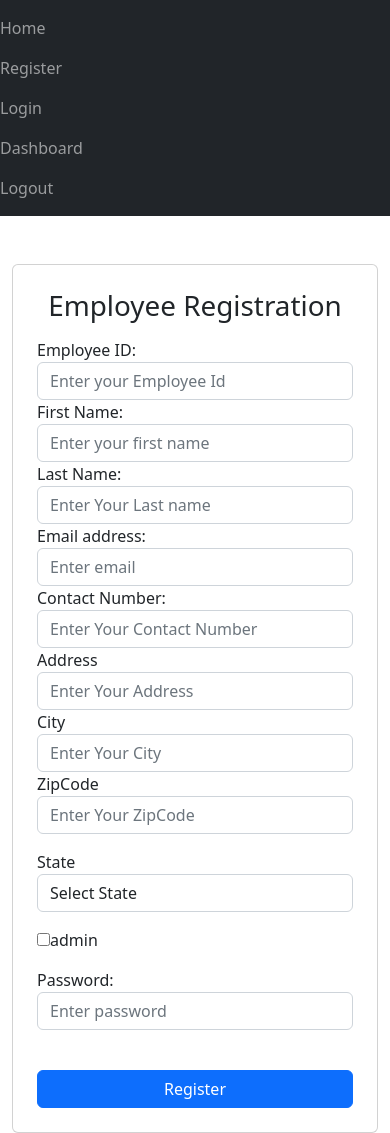
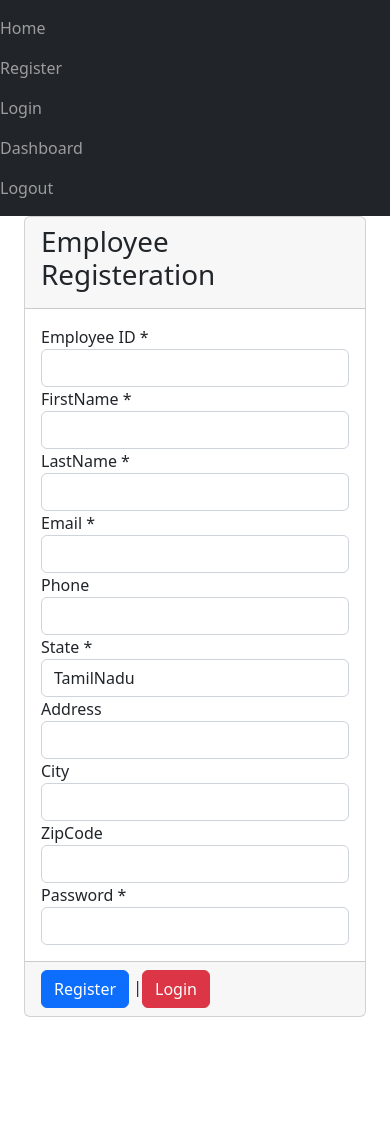
Before and after one commit to Theja1910/emp-prj, a React (Create React App) app: page /register in a window 390 px wide. After the commit the page ends 1017 px from the top, so only its background shows below. Built offline with nearby package versions, Linux system fonts and the light colour scheme.

Commit message:
Update Register.js
Latest Commit

```diff
--- a/src/Components/Register.js
+++ b/src/Components/Register.js
@@ -1,220 +1,207 @@
-import { useState } from "react"
-import {  useNavigate } from 'react-router-dom';
+
+import { useState } from "react";
+import { Link, useNavigate } from "react-router-dom";
+import { toast } from "react-toastify";
 import { fetchData } from "../Auth/Helper";
-//import AuthUser from './AuthUser';
 
-export default function Register() {
+const Register = () => {
+
+    //const [id, idchange] = useState("");
+    const [empid, empidchange] = useState("");
+    const [fname, fnamechange] = useState("");
+    const [lname, lnamechange] = useState("");
+    const [password, passwordchange] = useState("");
+    const [email, emailchange] = useState("");
+    const [phone, phonechange] = useState("");
+    const [address, addresschange] = useState("");
+    const [state, statechange] = useState("");
+    const [city, citychange] = useState("");
+    const [zipcode, zipcodechange] = useState("");
+    // const [gender, genderchange] = useState("female");
+
     const navigate = useNavigate();
-    // const {http,setToken} = AuthUser();
-    const [empid, setEmpId] = useState();
-    const [fname, setFName] = useState();
-    const [lname, setLname] = useState("");
-    const [email, setEmail] = useState("");
-    const [phone, setPhone] = useState("");
-    const [address, setAddress] = useState("");
-    const [city, setCity] = useState("");
-    const [zipcode,setZipcode] = useState("");
-    const [password, setPassword] = useState("");
-    const [stateNames,setStateNames]= useState(["TamilNadu","Karnataka","Kerala"]);
-    const [statevalue,setStateValue]= useState("");
-    const [errors,setErrors] = useState({error:false,msg:""});
 
-    const data = { empid,fname, lname,email,phone, address,password }
-    const emailvalidation = /^[a-zA-Z0-9.!#$%&’*+/=?^_`{|}~-]+@[a-zA-Z0-9-]+(?:\.[a-zA-Z0-9-]+)*$/;
-
-    const submitForm = () => {
-     if(empid===""){
-            setErrors({error:true, msg:"Please Fill Your Employee Id"})
+    const IsValidate = () => {
+        let isproceed = true;
+        let errormessage = 'Please enter the value in ';
+        // if (empid === null || empid === '') {
+        //     isproceed = false;
+        //     errormessage += ' Username';
+        // }
+        if (empid === null || empid === '')
+        {
+            isproceed = false;
+            errormessage += ' Employee Id';
         }
-        else if(fname===""){
-            setErrors({error:true, msg:"Please Fill Your First Name"})
+        if (fname === null || fname === '') {
+            isproceed = false;
+            errormessage += ' Firstname';
         }
-        else if(lname===""){
-            setErrors({error:true, msg:"Please Fill Your Last Name"})
+        if (lname === null || lname === '') {
+            isproceed = false;
+            errormessage += ' Lastname';
         }
-        else if(email===""){
-            setErrors({error:true, msg:"Please Fill Your Correct Email"})
+        if (password === null || password === '') {
+            isproceed = false;
+            errormessage += ' Password';
         }
-        else if(!emailvalidation.test(email)){
-            setErrors({error:true, msg:"Please Fill Valid Email"})
-        }
-        else if(phone===""){
-            setErrors({error:true, msg:"Please Fill Your Contact Number"})
-        }
-        else if(address===""){
-            setErrors({error:true, msg:"Please Fill Your Address"})
-        }
-        else if(city===""){
-            setErrors({error:true, msg:"Please Fill Your City"})
-        }
-        else if(zipcode===""){
-            setErrors({error:true, msg:"Please Fill Your ZipCode"})
-        }
-        else if(password===""){
-            setErrors({error:true, msg:"Please Fill Your Password"})
-        }
-        else{
-        console.log(data, "formdata")
-        fetchData("url", "token", data)
-
-        setEmpId("")
-        setFName("")
-        setLname("")
-        setEmail("")
-        setPhone("")
-        setAddress("")
-        setCity("")
-        navigate("/login")
+        if (email === null || email === '') {
+            isproceed = false;
+            errormessage += ' Email';
         }
 
+        if(!isproceed){
+            toast.warning(errormessage)
+        }else{
+            if(/^[a-zA-Z0-9]+@[a-zA-Z0-9]+\.[A-Za-z]+$/.test(email)){
 
-
-
+            }else{
+                isproceed = false;
+                toast.warning('Please enter the valid email')
+            }
+        }
+        return isproceed;
     }
 
 
-    const handlestate = (e)=>
-    {
-        const stateid = e.target.value;
-        setStateValue(stateid);
-        console.log(stateid);
+    const handlesubmit = (e) => {
+            e.preventDefault();
+            let regobj = {
+                empid,
+                fname,
+                lname,
+                email,
+                phone,
+                address:
+                {
+                city, state,zipcode},
+                password};
+            //if (IsValidate()) {
+            //console.log(regobj);
+            fetchData("http://localhost:8080/emp/registration")
+            .then((res) => {
+                toast.success('Registered successfully.')
+                navigate('/login');
+             })
+            //  .catch((err) => {
+            //     toast.error('Failed :' + err.message);
+            // });
+        //}
     }
-
     return (
-        <div className="row justify-content-left pt-5">
-            <div className="col-sm-6">
-                <div className="card p-4">
-                    <h1 className="text-center mb-3">Employee Registration </h1>
-                    <div className="form-group">
-                        <label>Employee ID:</label>
-                        <input type="empid"
-                        className="form-control"
-                        value={empid}
-                        placeholder="Enter your Employee Id"
-                        onChange={e => setEmpId(e.target.value)}
-                        id="empid"
-                        required />
-                    </div>
-                    <div className="form-group">
-                        <label>First Name:</label>
-                        <input type="test"
-                        className="form-control"
-                        value={fname}
-                        placeholder="Enter your first name"
-                        onChange={e => setFName(e.target.value)}
-                        id="fname"
-                        required />
-                    </div>
-                    <div className="form-group">
-                        <label>Last Name:</label>
-                        <input type="test"
-                        className="form-control"
-                        value={lname}
-                        placeholder="Enter Your Last name"
-                        onChange={e => setLname(e.target.value)}
-                        id="lname"
-                        required />
-                    </div>
-                    <div className="form-group">
-                        <label>Email address:</label>
-                        <input type="email"
-                        className="form-control"
-                        value={email}
-                        placeholder="Enter email"
-                        onChange={e => setEmail(e.target.value)}
-                        id="email" required />
-                    </div>
-
-                    <div className="form-group">
-                        <label>Contact Number:</label>
-                        <input type="number" min = "1" max="10"
-                        className="form-control"
-                        value={phone}
-                        placeholder="Enter Your Contact Number"
-                        onChange={e => setPhone(e.target.value)}
-                        id="phonenum"
-                        required />
-                    </div>
-
-                    <div className="form-group">
-                        <label>Address</label>
-                        <input type="test"
-                        className="form-control"
-                        value={address}
-                        placeholder="Enter Your Address"
-                        onChange={e => setAddress(e.target.value)}
-                        id="address"
-                        required />
-                    </div>
-
-                    <div className="form-group">
-                        <label>City</label>
-                        <input type="city"
-                        className="form-control"
-                        value={city}
-                        placeholder="Enter Your City"
-                        onChange={e => setCity(e.target.value)}
-                        id="city"
-                        required />
-                    </div>
-
-                    <div className="form-group">
-                        <label>ZipCode</label>
-                        <input type="zipcode"
-                        className="form-control"
-                        value={zipcode}
-                        placeholder="Enter Your ZipCode"
-                        onChange={e => setZipcode(e.target.value)}
-                        id="zipcode"
-                        required />
-                    </div>
-
-                    <div className="form-group mt-3">
-                        <label>State</label>
-                        <select name="states"
-                        className="form-control"
-                        onChange={e => handlestate(e) }
-                        >
-                            <option value="">Select State</option>
-                            {
-                                stateNames.map((name,index)=>
-                                (
-                                    <option value={name} key={index}>{name}</option>
-                                ))
-                            }
-                        </select>
-
-                    </div>
-                    <div className="form-group mt-3">
-                    <input type="checkbox"
-                    id="admin"
-                    name="admin"
-                    value="admin" />
-                        <label for="vehicle1">admin</label>
-                    </div>
-
-                    <div className="form-group mt-3">
-                        <label>Password:</label>
-                        <input type="password"
-                        className="form-control"
-                        value={password}
-                        placeholder="Enter password"
-                        onChange={e => setPassword(e.target.value)}
-                        id="pwd" required />
-                    </div>
-
-                    <div className="form-group mt-3">
-                        <div className="errors">
-                            {errors.error === true && (<div className="errors">{errors.msg}</div>)}
+        <div>
+            <div className="offset-lg-3 col-lg-6">
+                <form className="container" onSubmit={handlesubmit}>
+                    <div className="card">
+                        <div className="card-header">
+                            <h1>Employee Registeration</h1>
                         </div>
-                        </div>
+                        <div className="card-body">
 
 
-                    <button type="button"
-                    onClick={submitForm}
-                    className="btn btn-primary mt-4">Register</button>
-                </div>
+                            <div className="row">
+                                <div className="col-lg-6">
+                                    <div className="form-group">
+                                        <label>Employee ID <span className="errmsg">*</span></label>
+                                        <input value={empid} onChange={e => empidchange(e.target.value)} className="form-control"></input>
+                                    </div>
+                                </div>
+                                {/* <div className="col-lg-6">
+                                    <div className="form-group">
+                                        <label>FirstName <span className="errmsg">*</span></label>
+                                        <input value={id} onChange={e => idchange(e.target.value)} className="form-control"></input>
+                                    </div>
+                                </div>
+                                <div className="col-lg-6">
+                                    <div className="form-group">
+                                        <label>LastName <span className="errmsg">*</span></label>
+                                        <input value={id} onChange={e => idchange(e.target.value)} className="form-control"></input>
+                                    </div>
+                                </div> */}
+
+                                <div className="col-lg-6">
+                                    <div className="form-group">
+                                        <label>FirstName  <span className="errmsg">*</span></label>
+                                        <input value={fname} onChange={e => fnamechange(e.target.value)} className="form-control"></input>
+                                    </div>
+                                </div>
+                                <div className="col-lg-6">
+                                    <div className="form-group">
+                                        <label>LastName <span className="errmsg">*</span></label>
+                                        <input value={lname} onChange={e => lnamechange(e.target.value)} className="form-control"></input>
+                                    </div>
+                                </div>
+                                <div className="col-lg-6">
+                                    <div className="form-group">
+                                        <label>Email <span className="errmsg">*</span></label>
+                                        <input value={email} onChange={e => emailchange(e.target.value)} className="form-control"></input>
+                                    </div>
+                                </div>
+                                <div className="col-lg-6">
+                                    <div className="form-group">
+                                        <label>Phone <span className="errmsg"></span></label>
+                                        <input value={phone} onChange={e => phonechange(e.target.value)} className="form-control"></input>
+                                    </div>
+                                </div>
+                                <div className="col-lg-6">
+                                    <div className="form-group">
+                                        <label>State <span className="errmsg">*</span></label>
+                                        <select value={state} onChange={e => statechange(e.target.value)} className="form-control">
+                                            <option value="india">TamilNadu</option>
+                                            <option value="usa">Karnataka</option>
+                                            <option value="singapore">Kerala</option>
+                                        </select>
+                                    </div>
+                                </div>
+                                <div className="col-lg-12">
+                                    <div className="form-group">
+                                        <label>Address</label>
+                                        <input value={address} onChange={e => addresschange(e.target.value)} className="form-control" />
+                                    </div>
+                                </div>
+                                <div className="col-lg-12">
+                                    <div className="form-group">
+                                        <label>City</label>
+                                        <input value={city} onChange={e => citychange(e.target.value)} className="form-control" />
+                                    </div>
+                                </div>
+                                <div className="col-lg-12">
+                                    <div className="form-group">
+                                        <label>ZipCode</label>
+                                        <input value={zipcode} onChange={e => zipcodechange(e.target.value)} className="form-control" />
+                                    </div>
+                                </div>
+                                <div className="col-lg-6">
+                                    <div className="form-group">
+                                        <label>Password <span className="errmsg">*</span></label>
+                                        <input value={password} onChange={e => passwordchange(e.target.value)} type="password" className="form-control"></input>
+                                    </div>
+                                </div>
+                                {/* <div className="col-lg-6">
+                                    <div className="form-group">
+                                        <label>Gender</label>
+                                        <br></br>
+                                        <input type="radio" checked={gender === 'male'} onChange={e => genderchange(e.target.value)} name="gender" value="male" className="app-check"></input>
+                                        <label>Male</label>
+                                        <input type="radio" checked={gender === 'female'} onChange={e => genderchange(e.target.value)} name="gender" value="female" className="app-check"></input>
+                                        <label>Female</label>
+                                    </div>
+                                </div> */}
+
+                            </div>
+
+                        </div>
+                        <div className="card-footer">
+                            <button type="submit" className="btn btn-primary">Register</button> |
+                            <Link to={'/login'} className="btn btn-danger">Login</Link>
+                        </div>
+                    </div>
+                </form>
             </div>
+
+
         </div>
-    )
+    );
 }
+
+export default Register;
```
